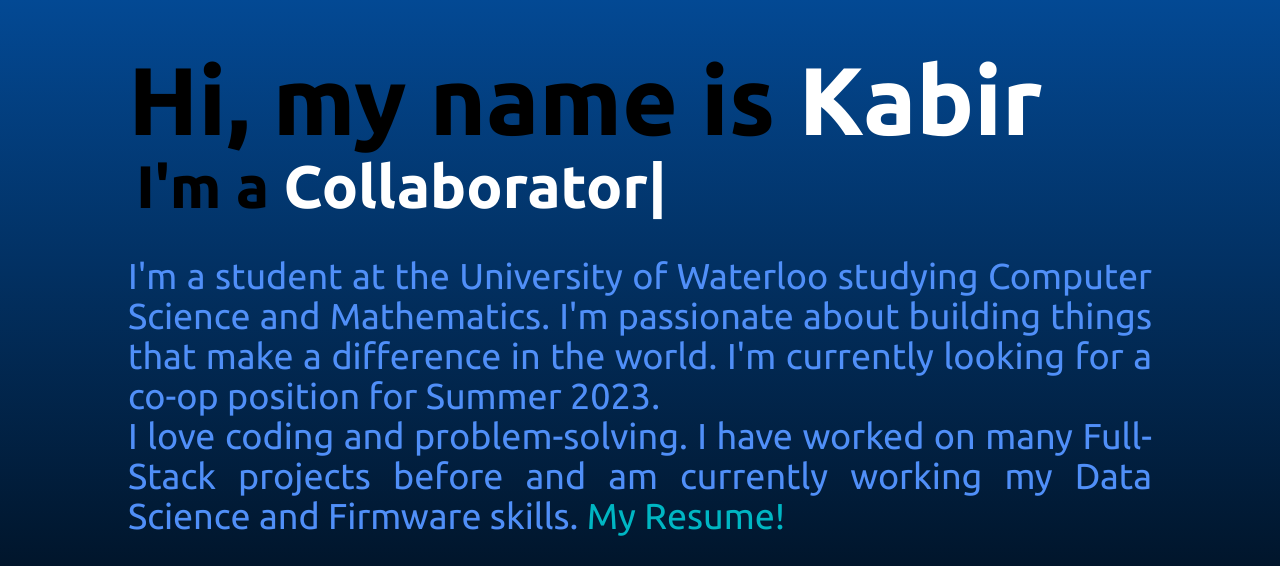
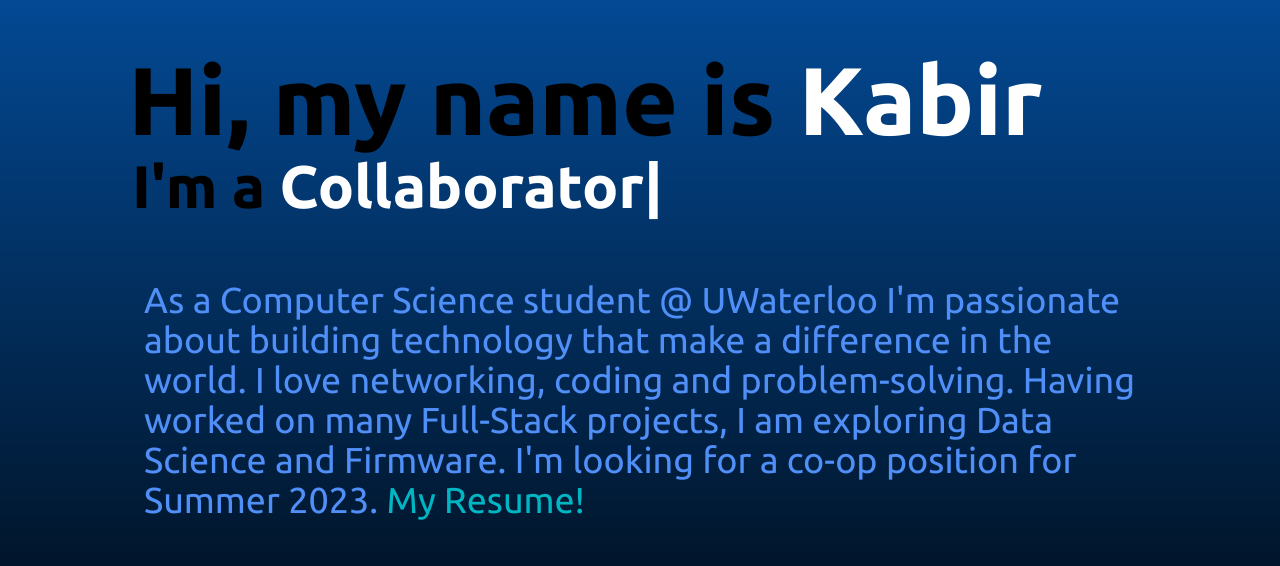
Before and after one commit to KabirVerma8163/personal-website-old, a Next.js app: page / in a window 1280 px wide. Shown: the top 566 px of the page. Built offline with nearby package versions, Linux system fonts and the light colour scheme.

Commit message:
minor updates

```diff
--- a/app/page.jsx
+++ b/app/page.jsx
@@ -18,15 +18,14 @@
   let main_smCSS = "flex-5 pb-2 sm:mb-2 sm:mx-2 "
   let main_lgCSS = "lg:flex-5 lg:my-1 lg:mx-12 lg:py-4 lg:px-16 lg:px-4"
   return (
-    <main className="h-screen w-screen flex flex-col ">
+    <main className="h-screen w-screen flex flex-col lg:m-0 m-2">
       <div id="introduction" className={`flex flex-col ${main_lgCSS} ${main_smCSS}`}>
         <div id="header" className="flex flex-col py-2 pb-4">
           <h1 className="lg:text-8xl md:text-4xl text-3xl font-bold">Hi, my name is <span className="text-white">Kabir</span></h1>
-          <h2 className="lg:text-6xl md:text-3xl lg:pt-2 pl-2 pt-1 text-2xl font-bold">I'm a <TypeWriter strings={strings} colorClass="text-white" /></h2>
+          <h2 className="lg:text-6xl md:text-3xl lg:pt-2 lg:pl-1 pt-3 text-2xl font-bold">I'm a <TypeWriter strings={strings} colorClass="text-white" /></h2>
         </div>
-        <div id="intro-para" className="lg:text-4xl lg:mt-6  font-medium lg:text-justify text-discordBlue">
-          <p >I'm a student at the University of Waterloo studying Computer Science and Mathematics. I'm passionate about building things that make a difference in the world. I'm currently looking for a co-op position for Summer 2023.</p>
-          <p >I love coding and problem-solving. I have worked on many Full-Stack projects before and am currently working my Data Science and Firmware skills.
+        <div id="intro-para" className="lg:text-4xl lg:mt-6 font-medium text-discordBlue">
+          <p className='lg:mx-4 lg:mt-6 mx-1'>As a Computer Science student @ UWaterloo I'm passionate about building technology that make a difference in the world. I love networking, coding and problem-solving. Having worked on many Full-Stack projects, I am exploring Data Science and Firmware. I'm looking for a co-op position for Summer 2023.
           <Link className="text-diffGreen" href="/my-resume"> My Resume!</Link></p>
         </div>
 
```
